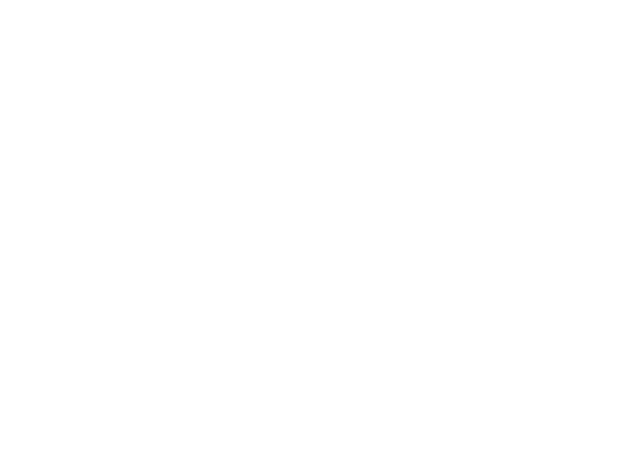
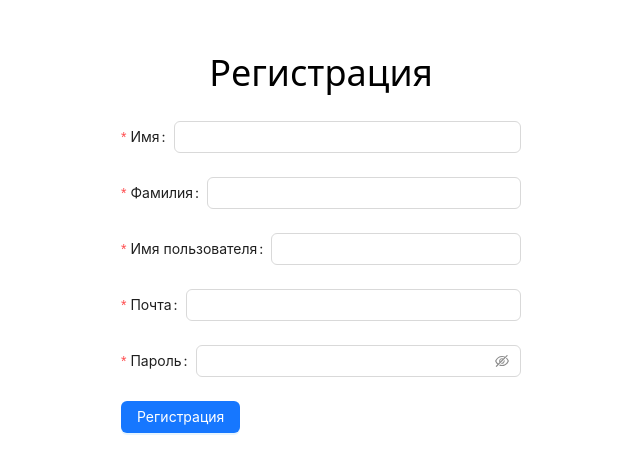
Before and after one commit to yakovlev05/web-messenger, a React (Vite) app in the folder web-messenger-client/: page /registration in a window 1280 px wide. Before the commit this address had no page. Shown: the part 145-618 px from the top of the page, without its empty margins (319-959 px from the left). Built offline with nearby package versions, Linux system fonts and the light colour scheme.

Commit message:
add RegistrationPage

```diff
--- a/web-messenger-client/src/App.tsx
+++ b/web-messenger-client/src/App.tsx
@@ -1,5 +1,6 @@
 import {BrowserRouter, Route, Routes} from "react-router-dom";
 import LoginPage from "./pages/login";
+import RegistrationPage from "./pages/registration";
 
 function App() {
     return (
@@ -12,6 +13,7 @@ function App() {
                         </>
                     }/>
                     <Route path="/login" element={<LoginPage/>}/>
+                    <Route path="/registration" element={<RegistrationPage/>}/>
                 </Routes>
             </main>
         </BrowserRouter>
--- /dev/null
+++ b/web-messenger-client/src/pages/registration/index.tsx
@@ -0,0 +1,37 @@
+import RegistrationFormComponent from "../../components/RegistrationFormComponent.tsx";
+import {useNavigate} from "react-router-dom";
+import {RegistrationRequest} from "../../models/auth/RegistrationRequest.ts";
+import RegistrationRequestApi from "../../api/auth/RegistrationRequest.ts";
+import {TokenResponse} from "../../models/auth/TokenResponse.ts";
+import {notification} from "antd";
+
+const RegistrationPage = () => {
+    const navigate = useNavigate();
+
+    const onSubmit = (data: RegistrationRequest, setLoading: (bool: boolean) => void) => {
+        setLoading(true);
+        const response = RegistrationRequestApi(data);
+
+        response
+            .then(async r => {
+                if (r.ok) {
+                    const data: TokenResponse = await r.json();
+                    localStorage.setItem("token", data.token);
+                    navigate("/me")
+                } else {
+                    setLoading(false);
+                    const data = await r.json();
+                    data.message ?
+                        notification.error({message: "Логин или почта заняты"})
+                        : notification.error({message: "Ошибка регистрации"})
+                }
+            })
+            .catch(() => console.log("Ошибка отправки запроса регистрации"))
+    }
+
+    return (
+        <RegistrationFormComponent onSubmit={onSubmit}/>
+    )
+}
+
+export default RegistrationPage;
```
